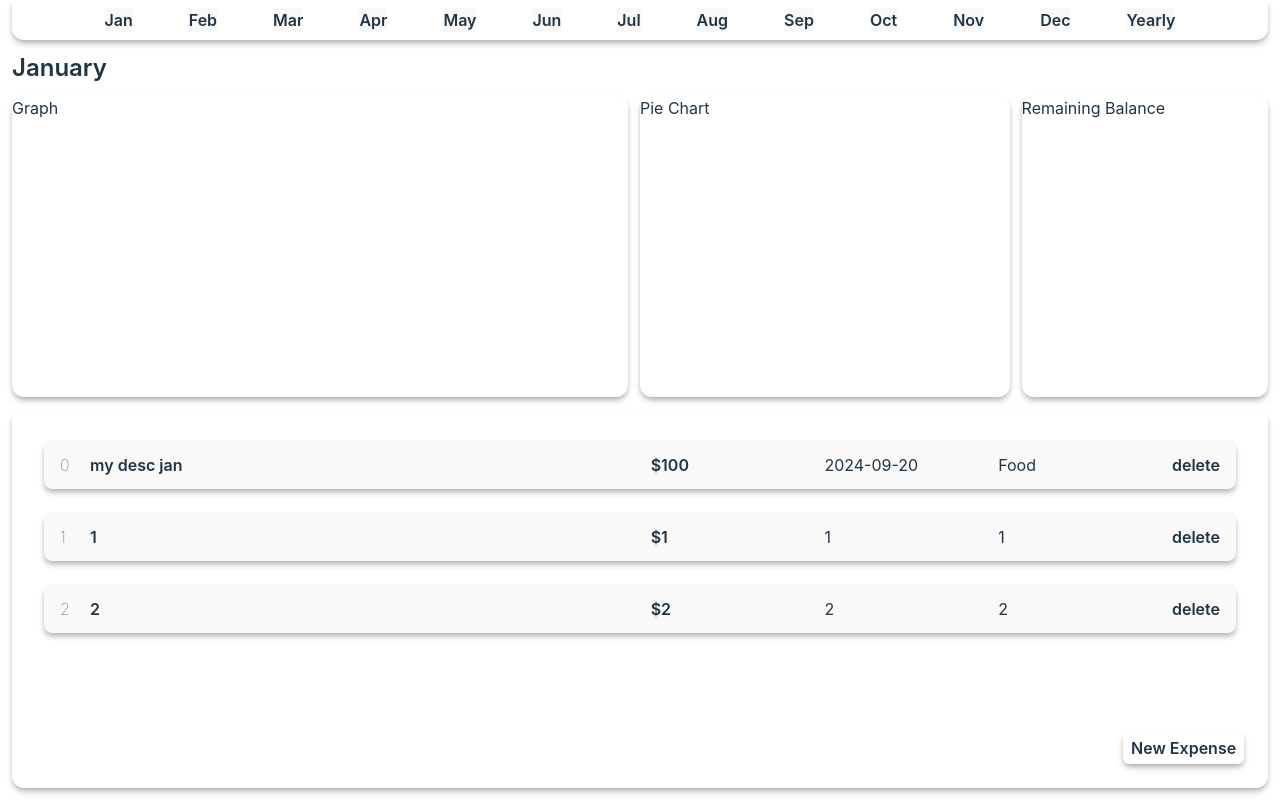
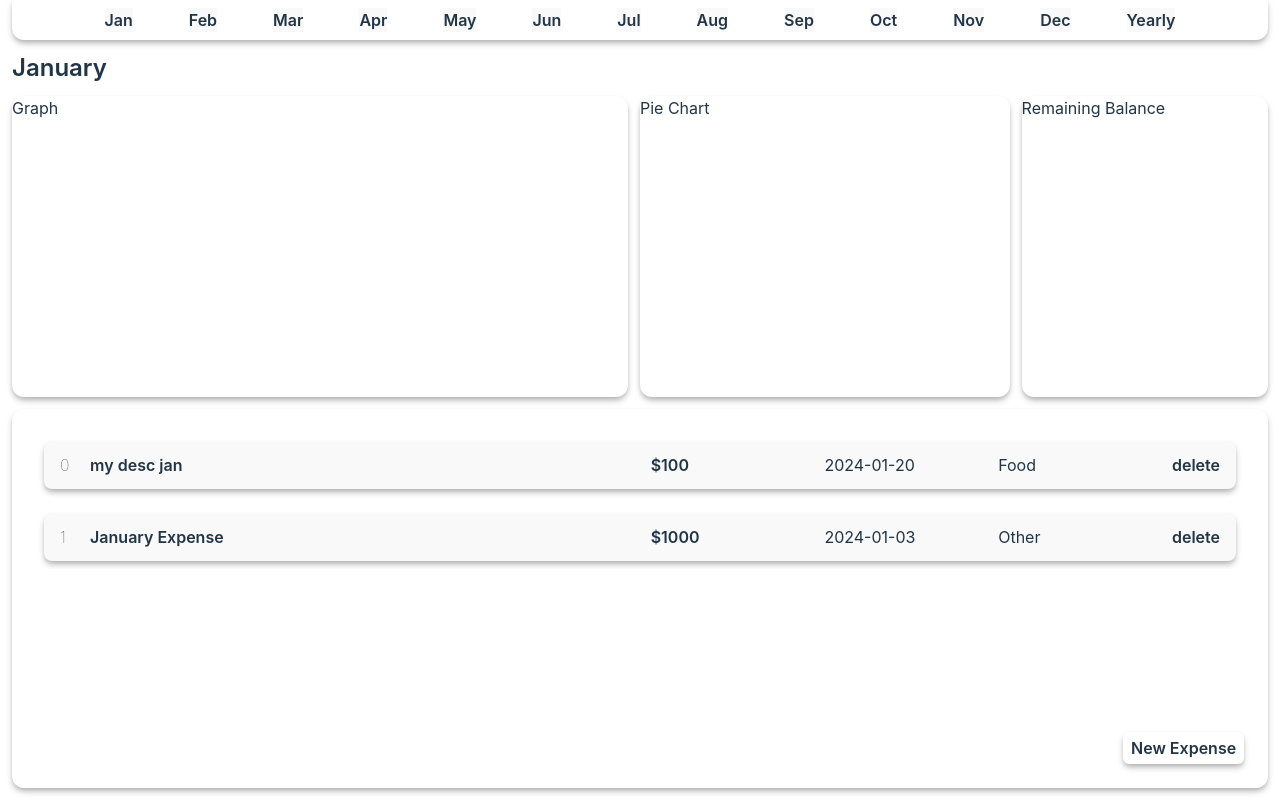
Before and after one commit to vChrisL/Finance-Tracker, a React (Vite) app: page / in a window 1280 px wide. Built offline with nearby package versions, Linux system fonts and the light colour scheme.

Commit message:
added rendering expense based upon month

```diff
--- a/src/App.tsx
+++ b/src/App.tsx
@@ -50,9 +50,16 @@ function App() {
       <div className='flex flex-col justify-between gap-6 h-1/2 bg-[#ffffff] shadow-md shadow-[#b6b6b6] rounded-xl p-6'>
         <div className='flex flex-col gap-6 overflow-x-hidden overflow-y-auto p-2'>
           {/* Render monthlyExpenses components */}
-          {monthlyExpenses.map((expenseItem: any, index: number) => (
+          {/* {monthlyExpenses.map((expenseItem: any, index: number) => (
             <Expense key={keyID += 1} id={index} expenseData={expenseItem}></Expense>
-          ))}
+          ))} */}
+          {
+            monthlyExpenses.map(function(expenseItem: any, index: number) {
+              if(expenseItem.month === selectedMonth){
+                return(<Expense key={keyID += 1} id={index} expenseData={expenseItem}></Expense>)
+              }
+            })
+          }
         </div>
         <button className='w-[10%] p-1 ml-[90%] font-semibold text-ellipsis overflow-clip bg-[#ffffff] shadow-md shadow-[#b6b6b6] rounded-md hover:bg-green-500 hover:text-white active:bg-green-700' onClick={() => setNewExpenseMenu(!newExpenseMenu)}>New Expense</button>
       </div>
--- a/src/components/NewExpenseMenu-component.tsx
+++ b/src/components/NewExpenseMenu-component.tsx
@@ -15,13 +15,22 @@ export function NewExpenseMenu() {
   let desc: string = "";
   let amount: number = 0;
   let date: string = "yy-mm-dd";
+  let month: string = "mm"
   let category: string = "Food";
+
+  const months: string[] = ["January", "February", "March", "April", "May", "June", "July", "August", "September", "October", "November", "December"]
+
+  // Returns the month in string format according to numerical date
+  function setMonth(): string {
+    let dateList: string[] = date.split("-");
+    return months[parseInt(dateList[1]) - 1]
+  }
 
   // Handles adding new expenses on add button click
   function newExpense() {
     addExpensesMasterList({
-      id: 1,
-      month: "jan",
+      // id: 0,
+      month: setMonth(),
       desc: desc,
       amount: amount,
       date: date,
--- a/src/data/expenseData.ts
+++ b/src/data/expenseData.ts
@@ -1,7 +1,7 @@
 import { create } from "zustand"
 
 export interface IExpenseData {
-    id: number,
+    id?: number,
     month: string,
     desc: string,
     amount: number,
@@ -15,10 +15,10 @@ export interface IExpenseData {
 
 // Stores ALL expenses across every month
 let expensesMasterList = [
-    {id: 0, month: 'jan', desc: 'my desc jan', amount: 100, date: '2024-09-20', category: 'Food'},
-    {id: 1, month: '1', desc: '1', amount: 1, date: '1', category: '1'},
-    {id: 2, month: '2', desc: '2', amount: 2, date: '2', category: '2'},
-]
+    {id: 0, month: 'January', desc: 'my desc jan', amount: 100, date: '2024-01-20', category: 'Food'},
+    {id: 1, month: 'January', desc: 'January Expense', amount: 1000, date: '2024-01-03', category: 'Other'},
+    {id: 2, month: 'February', desc: 'Feb expense', amount: 4.99, date: '2024-02-07', category: 'Personal'},
+] as IExpenseData[]
 
 // Define MonthlyExpenseStore type
 type MonthlyExpenseStore = {
```
